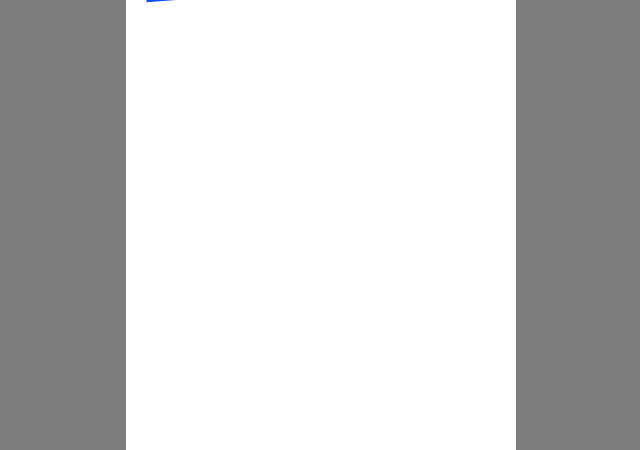
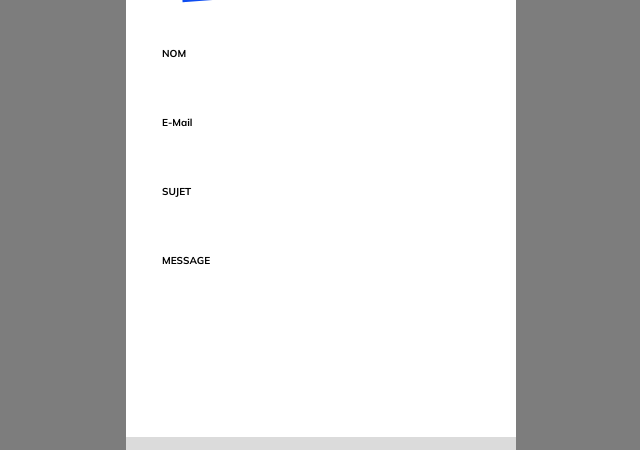
Before and after one commit to MMI-SAE-105/2023-sae-105-BenjaminBisch, a plain HTML site: page contact.html in a window 1280 px wide. Shown: the part 218-668 px from the top of the page, without its empty margins (327-967 px from the left). Drawn offline with Linux system fonts and the light colour scheme.

Commit message:
css page contact

```diff
--- a/contact.html
+++ b/contact.html
@@ -20,10 +20,10 @@
         <p class="rectangle"></p>
         <p class="rectangle2"></p>
         <h1>Contact</h1>
-        <p class="nom">nom</p>
-        <p class="email">e-mail</p>
-        <p class="sujet">sujet</p>
-        <p class="message">Message</p>
+        <p class="nom">NOM</p>
+        <p class="email">E-Mail</p>
+        <p class="sujet">SUJET</p>
+        <p class="message">MESSAGE</p>
       </div>
         <footer class="footer">
           <div class="social-icons">
--- a/src/css/style.css
+++ b/src/css/style.css
@@ -1,6 +1,7 @@
 @import url('https://fonts.googleapis.com/css2?family=Encode+Sans:wght@700&display=swap');
 @import url('https://fonts.googleapis.com/css2?family=Encode+Sans:wght@200&display=swap');
 @import url('https://fonts.googleapis.com/css2?family=Epilogue:wght@200;300;600;700&display=swap');
+@import url('https://fonts.googleapis.com/css2?family=Epilogue:wght@200;300;600;700&family=Mulish:wght@700&display=swap');
 @import url(/utils/variables.css);
   .home {
     background-color: #7d7d7d;
--- a/src/css/style2.css
+++ b/src/css/style2.css
@@ -1,6 +1,7 @@
 @import url('https://fonts.googleapis.com/css2?family=Encode+Sans:wght@700&display=swap');
 @import url('https://fonts.googleapis.com/css2?family=Encode+Sans:wght@200&display=swap');
 @import url('https://fonts.googleapis.com/css2?family=Epilogue:wght@200;300;600;700&display=swap');
+@import url('https://fonts.googleapis.com/css2?family=Epilogue:wght@200;300;600;700&family=Mulish:wght@700&display=swap');
 @import url(/utils/variables.css);
 
 .footer {
--- a/src/css/style3.css
+++ b/src/css/style3.css
@@ -1,6 +1,7 @@
 @import url('https://fonts.googleapis.com/css2?family=Encode+Sans:wght@700&display=swap');
 @import url('https://fonts.googleapis.com/css2?family=Encode+Sans:wght@200&display=swap');
 @import url('https://fonts.googleapis.com/css2?family=Epilogue:wght@200;300;600;700&display=swap');
+@import url('https://fonts.googleapis.com/css2?family=Epilogue:wght@200;300;600;700&family=Mulish:wght@700&display=swap');
 @import url(/utils/variables.css);
 
 .footer {
--- a/src/css/style4.css
+++ b/src/css/style4.css
@@ -1,13 +1,14 @@
 @import url('https://fonts.googleapis.com/css2?family=Encode+Sans:wght@700&display=swap');
 @import url('https://fonts.googleapis.com/css2?family=Encode+Sans:wght@200&display=swap');
 @import url('https://fonts.googleapis.com/css2?family=Epilogue:wght@200;300;600;700&display=swap');
+@import url('https://fonts.googleapis.com/css2?family=Epilogue:wght@200;300;600;700&family=Mulish:wght@700&display=swap');
 @import url(/utils/variables.css);
 
 .footer {
     position: absolute;
     width: 390px;
     height: 364px;
-    top: 3005px;
+    top: 647px;
     background-color: var(--gray);
   }
 
@@ -140,7 +141,7 @@
   main {
     background-color: #ffffff;
     width: 390px;
-    height: 2070px;
+    height: 1030px;
     position: relative;
   }
 
@@ -177,3 +178,45 @@
     background-color: var(--dark-blue);
     z-index: 1;
   }
+
+  .form {
+    position: absolute;
+    left: 36px;
+  }
+
+  .nom {
+    position: absolute;
+    width: 24px;
+    height: 14px;
+    top: 247px;
+    font-family: "MULISH";
+    font-weight: bold;
+    font-size: var(--button);
+  }
+  .email {
+    position: absolute;
+    width: 45px;
+    height: 14px;
+    top: 316px;
+    font-family: "MULISH";
+    font-weight: bold;
+    font-size: var(--button);
+  }
+  .sujet {
+    position: absolute;
+    width: 30px;
+    height: 14px;
+    top: 385px;
+    font-family: "MULISH";
+    font-weight: bold;
+    font-size: var(--button);
+  }
+  .message {
+    position: absolute;
+    width: 58px;
+    height: 14px;
+    top: 454px;
+    font-family: "MULISH";
+    font-weight: bold;
+    font-size: var(--button);
+  }
```
